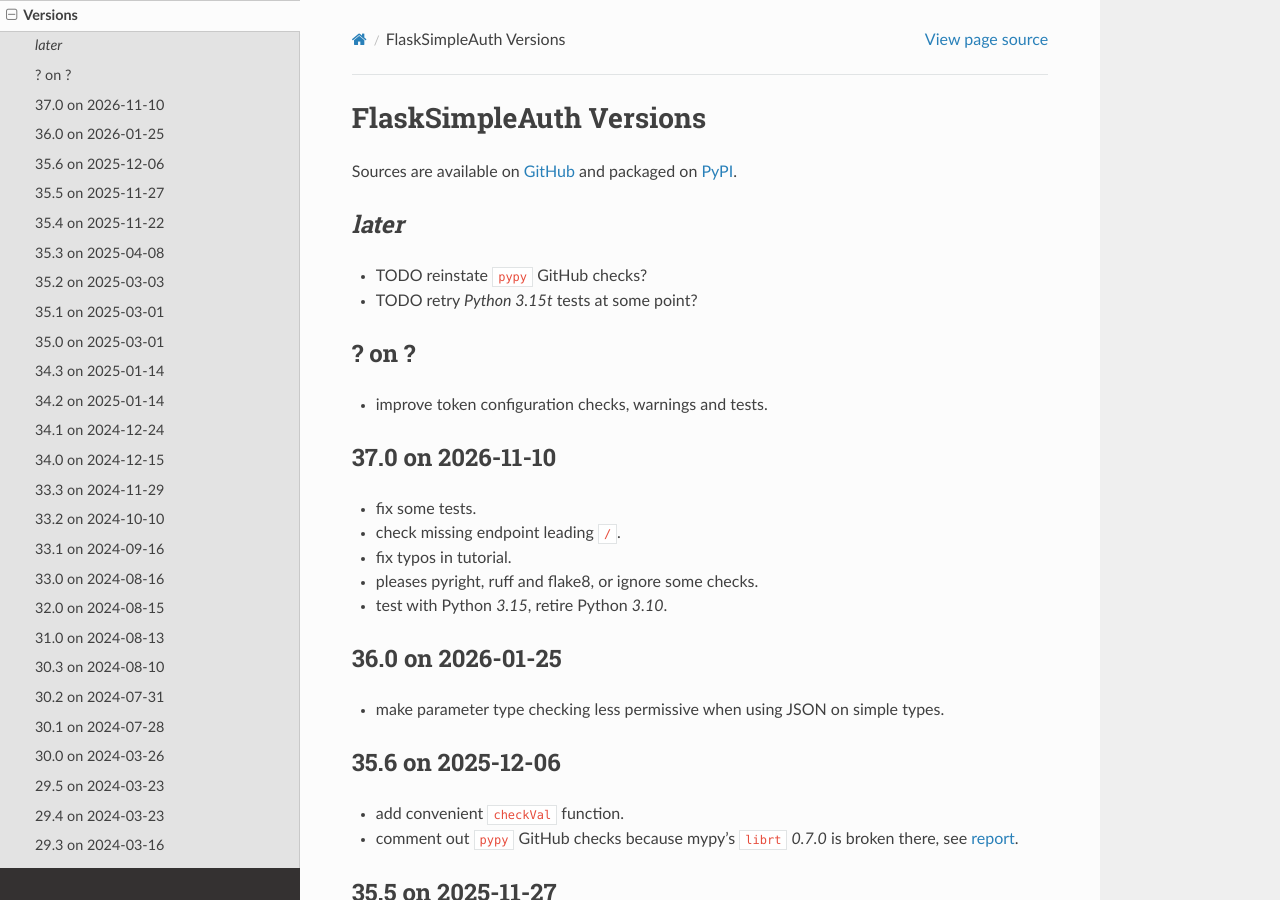
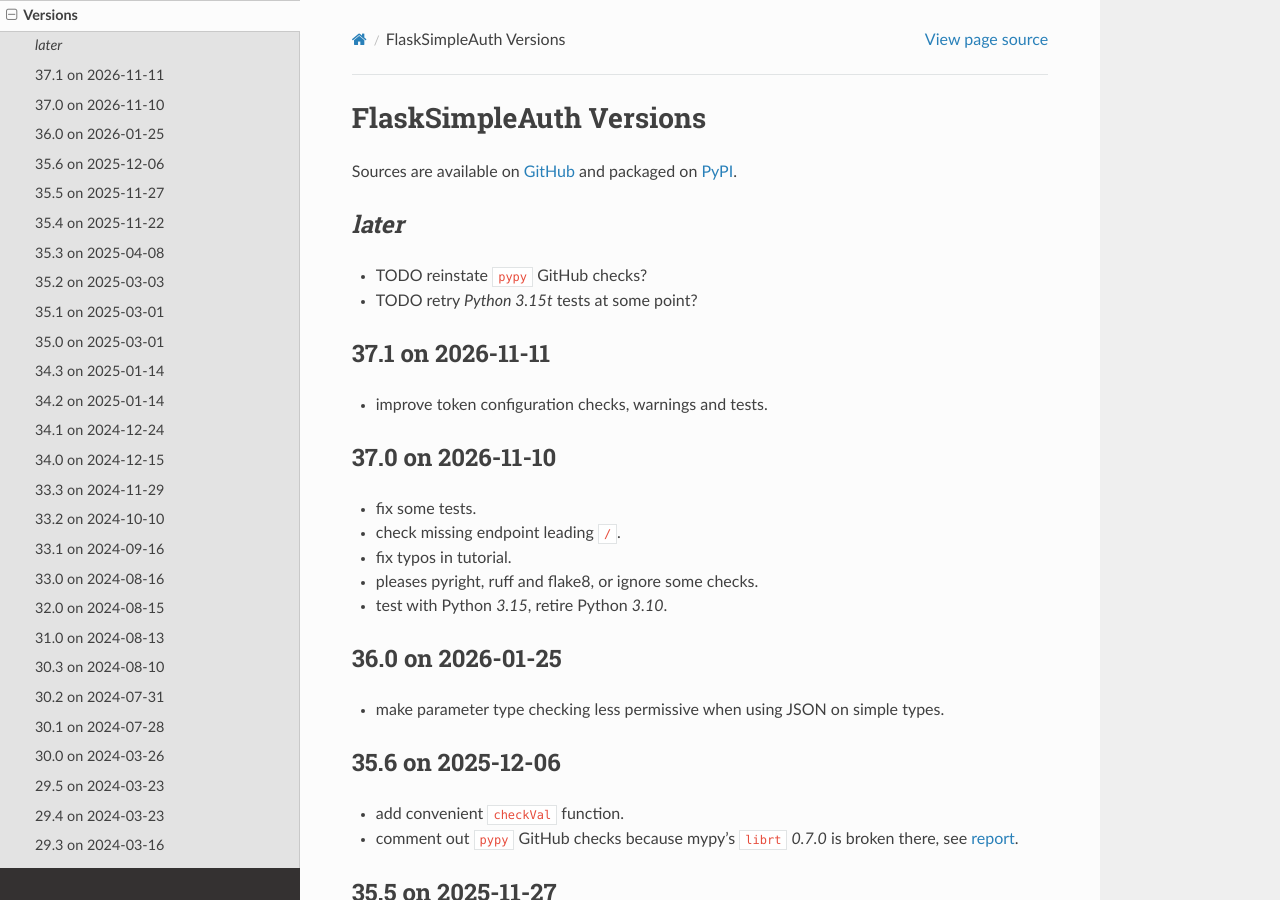
Before and after one commit to zx80/flask-simple-auth, a Sphinx documentation site: the page built from docs/VERSIONS.md, in a window 1280 px wide and 900 px high. Built offline with Sphinx 7.4.7 and the Read the Docs theme 3.1.0, drawn with Linux system fonts in a browser that asks for light colours; pages that are not in the unit, such as notebooks, are missing from menus.

Commit message:
release v37.1

```diff
--- a/docs/VERSIONS.md
+++ b/docs/VERSIONS.md
@@ -8,7 +8,7 @@
 - TODO reinstate `pypy` GitHub checks?
 - TODO retry _Python 3.15t_ tests at some point?
 
-## ? on ?
+## 37.1 on 2026-11-11
 
 - improve token configuration checks, warnings and tests.
 
--- a/pyproject.toml
+++ b/pyproject.toml
@@ -4,7 +4,7 @@
 
 [project]
 name = "FlaskSimpleAuth"
-version = "37.0"
+version = "37.1"
 authors = [ { name = "Fabien Coelho", email = "flask.auth@coelho.net" } ]
 description = "Simple authentication, authorization and parameters for Flask, emphasizing configurability"
 readme = "README.md"
```
